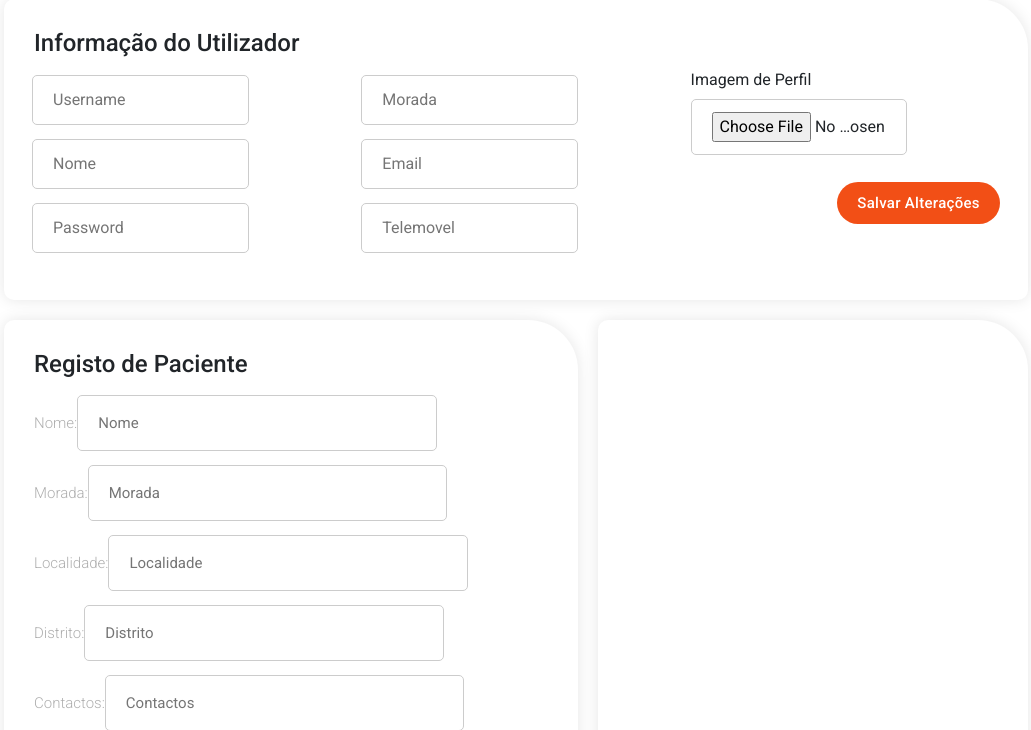
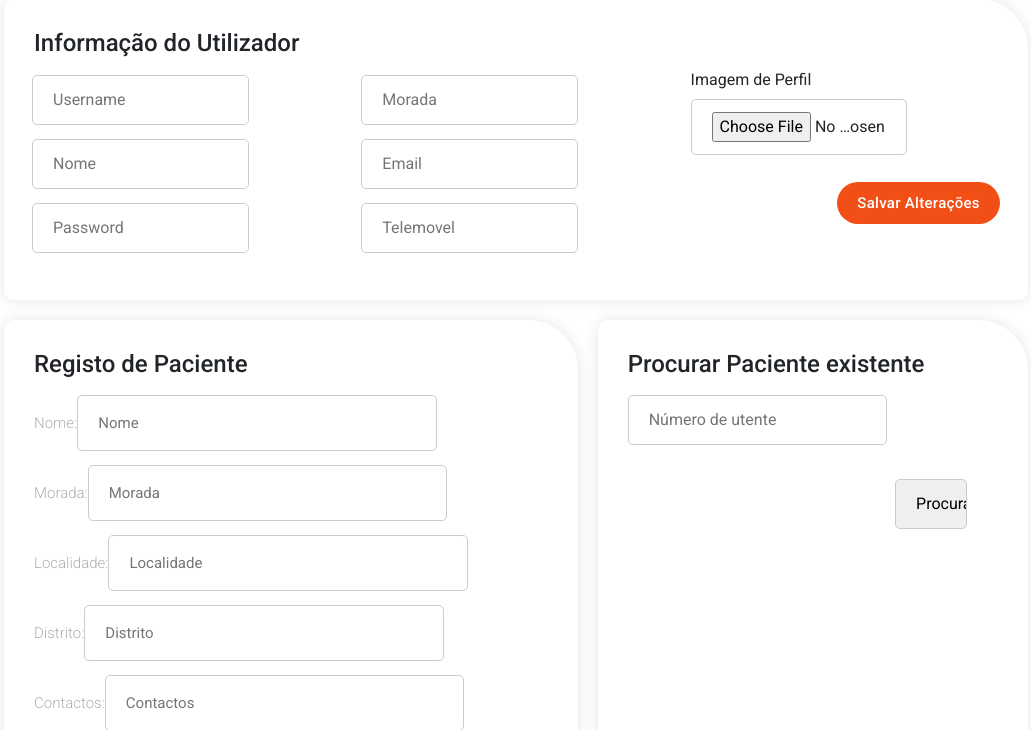
Before and after one commit to bcjorge/rehabsim, a PHP site: page /pag_terapeuta.php in a window 1280 px wide. Shown: the part 268-998 px from the top of the page, without its empty margins (124-1155 px from the left). Run offline with PHP 8.4, Linux system fonts and the light colour scheme; some libraries are stand-ins or nearby versions.

Commit message:
seartch paciente

```diff
--- a/rehabsim/assets/css/pag.css
+++ b/rehabsim/assets/css/pag.css
@@ -82,3 +82,7 @@ textarea:focus, input:focus{
 .formPaciente{
     padding-top: 10px;
 }
+
+.searchbutton{
+    width: 20px;
+}
--- a/rehabsim/pag_terapeuta.php
+++ b/rehabsim/pag_terapeuta.php
@@ -109,7 +109,14 @@ https://templatemo.com/tm-570-chain-app-dev
 
       </div>
       </div>
-      <div class="pl"></div>
+      <div class="pl">
+          <h4> Procurar Paciente existente</h4>
+          <div class="formPaciente">
+              <input type="text" placeholder="Número de utente"></p>
+              <div  class="gradient-button savButton"  > <input type="submit" value="Procurar">
+          </div>
+
+      </div>
     </div>
   </div>
 
```
